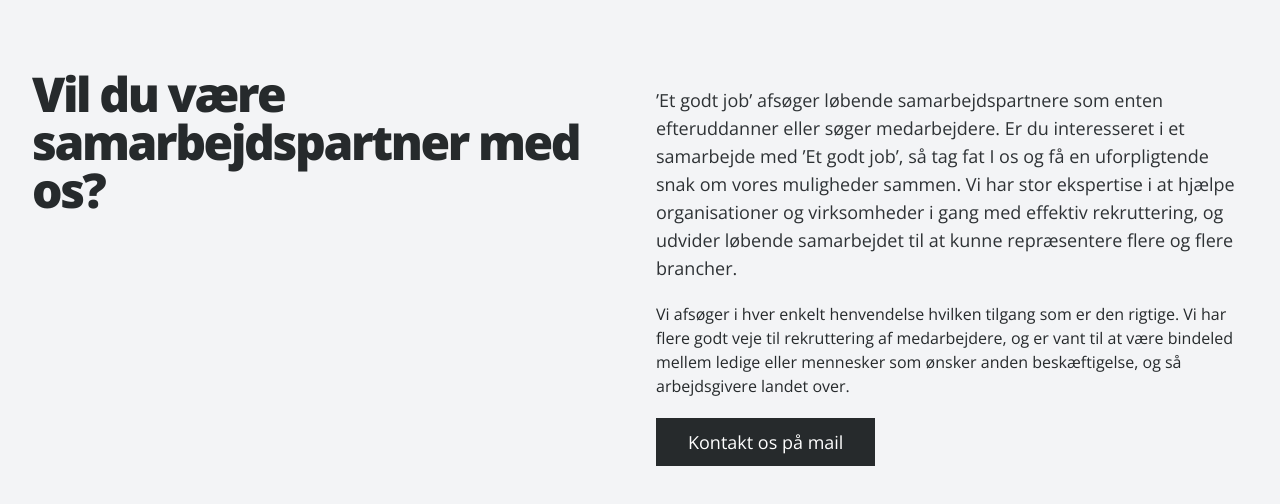
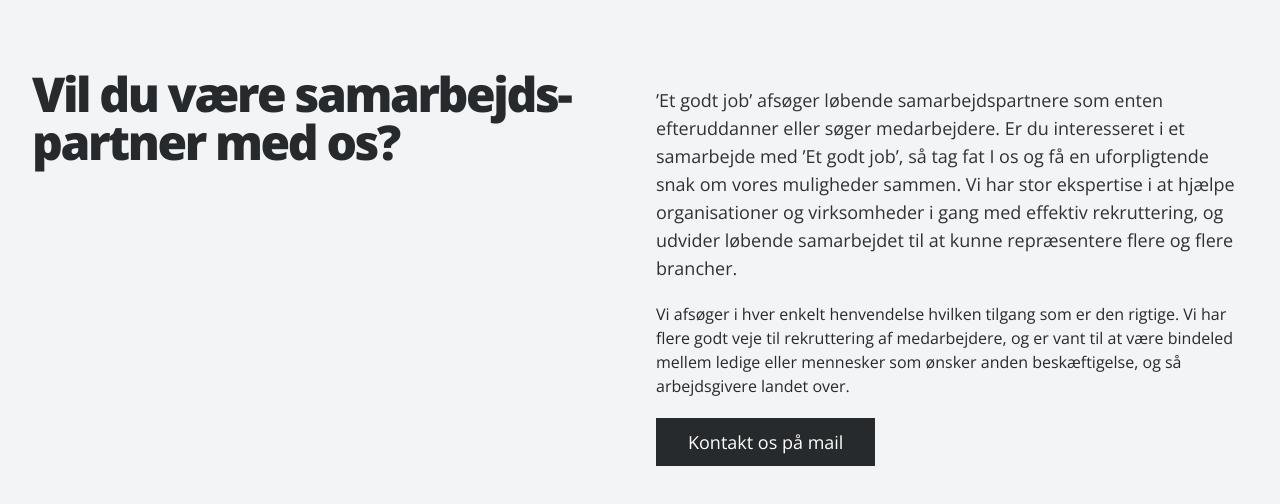
Before and after one commit to JUUL-Danmark/etgodtjob, a website: page index.html in a window 1280 px wide. Shown: the part 1698-2202 px from the top of the page. Drawn offline with Linux system fonts and the light colour scheme.

Commit message:
h2 soft hyphen

```diff
--- a/index.html
+++ b/index.html
@@ -106,7 +106,7 @@
     <div class="relative max-w-7xl mx-auto py-16 px-4 sm:px-6 lg:px-8">
         <div class="mt-8 max-w-prose mx-auto lg:max-w-none lg:grid lg:grid-cols-2 lg:gap-8 space-y-3">
             <h2 class="mt-2 text-3xl leading-9 sm:leading-8 font-extrabold tracking-tight sm:tracking-tighter sm:text-4xl lg:text-5xl text-outer-space-700">
-                Vil du være samarbejdspartner med os?
+                Vil du være samarbejds&shy;partner med os?
             </h2>
             <div class="relative lg:row-start-1 lg:col-start-2">
                 <div
```
